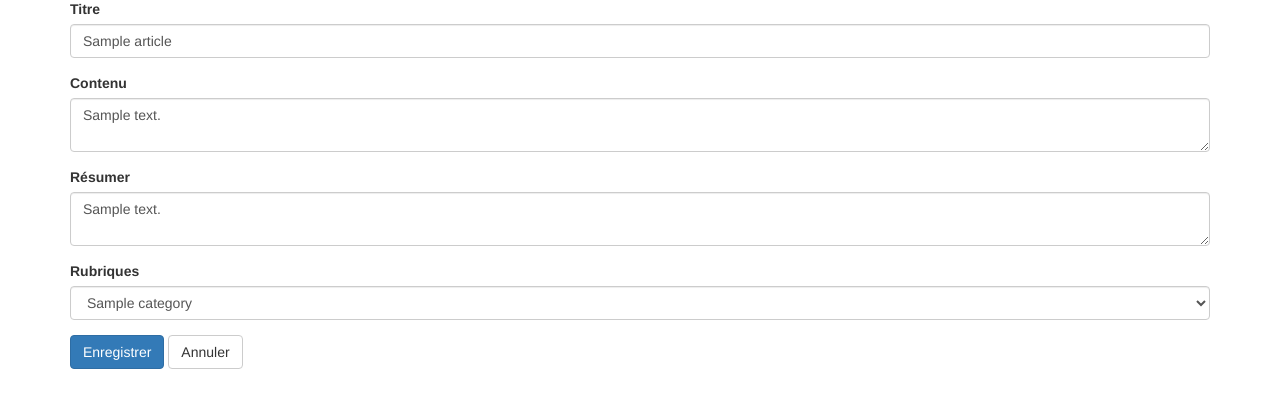
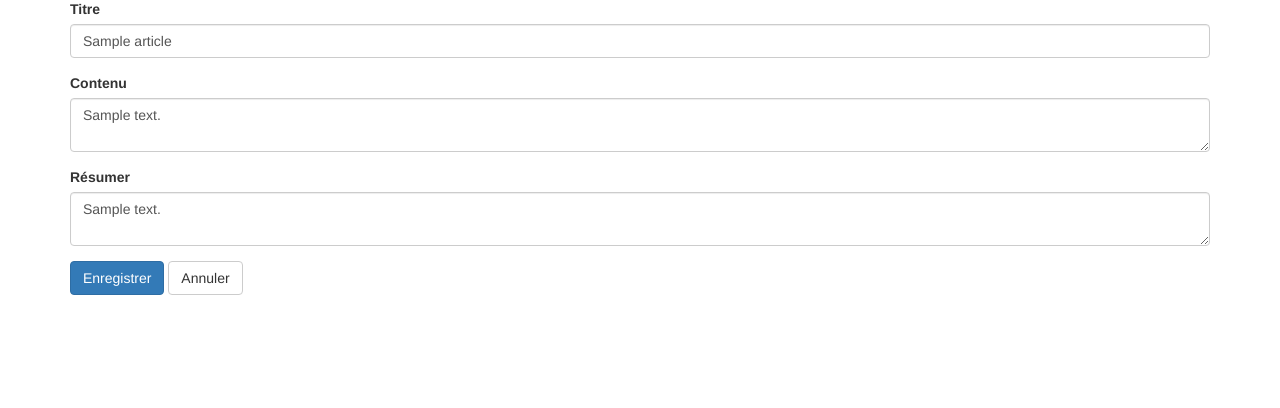
Before and after one commit to adrirka/FinalProject, a PHP site: template Saraba/templates/admin/article/edit.html.twig in a window 1280 px wide. Shown: the part 136-544 px from the top of the page. Run offline with PHP 8.4, Linux system fonts and the light colour scheme; the template is opened without the code that fills it: most values are stand-ins (such as "Sample title", 1, 10 or a date in 2020); some libraries are stand-ins or nearby versions.

```diff
--- a/Saraba/src/Controller/Admin/ArticleController.php
+++ b/Saraba/src/Controller/Admin/ArticleController.php
@@ -38,7 +38,7 @@ class ArticleController extends ControllerAbstract{
 
         return $this->render(
                 'admin/article/edit.html.twig',
-                ['article' => $article, 'categories' => $categories]
+                ['article' => $article]
         );
     }
 
--- a/Saraba/templates/admin/article/edit.html.twig
+++ b/Saraba/templates/admin/article/edit.html.twig
@@ -22,16 +22,6 @@
             <textarea name="short_content" class="form-control">{{article.shortContent}}</textarea>
         </div>
 
-        <div class="form-group">
-            <label class="control-label">Rubriques</label>
-            <select name="category" class="form-control">
-                <option value="">Choisissez une rubrique</option>
-                {% for category in categories %}
-                    <option value="{{category.id}}" {% if category.id == article.categoryId %}selected{% endif %}>{{category.name}}</option>
-                {% endfor %}
-
-            </select>
-        </div>
         <button type="submit" class="btn btn-primary">
             Enregistrer
         </button>
```
